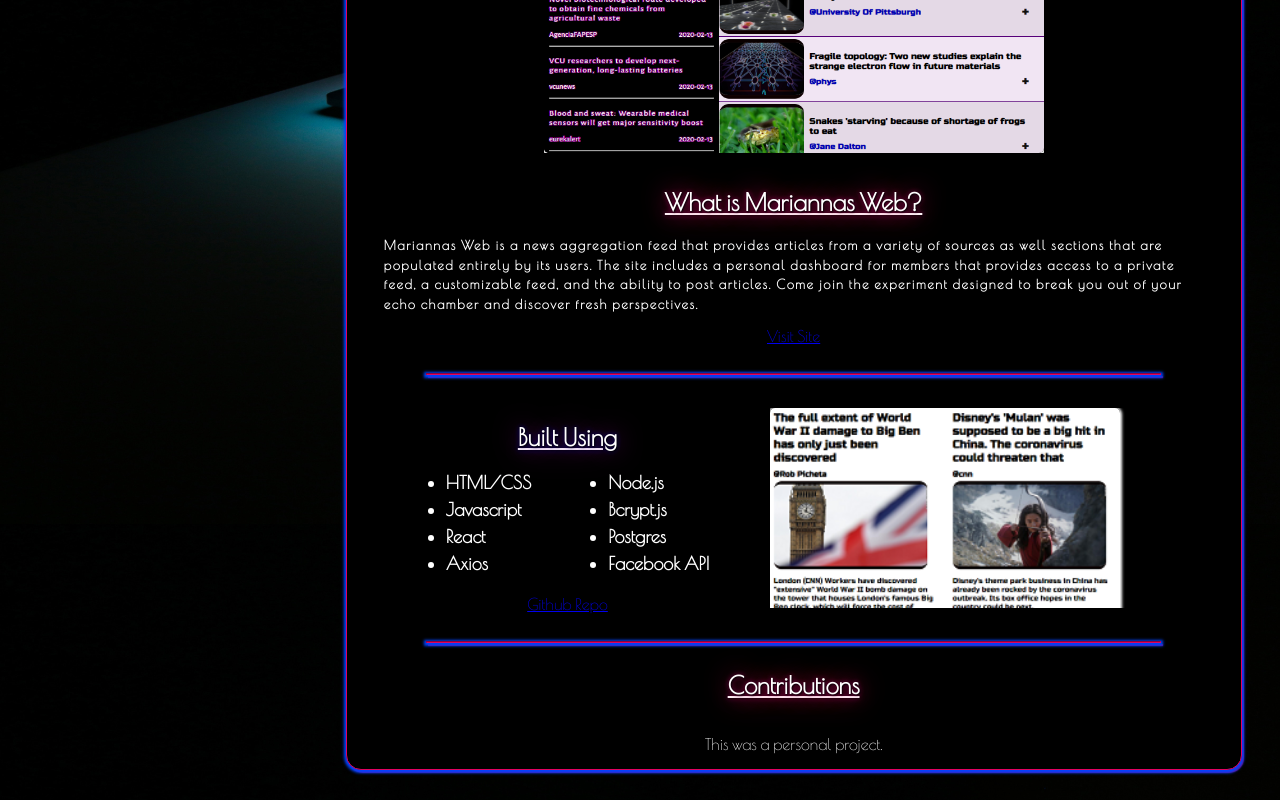
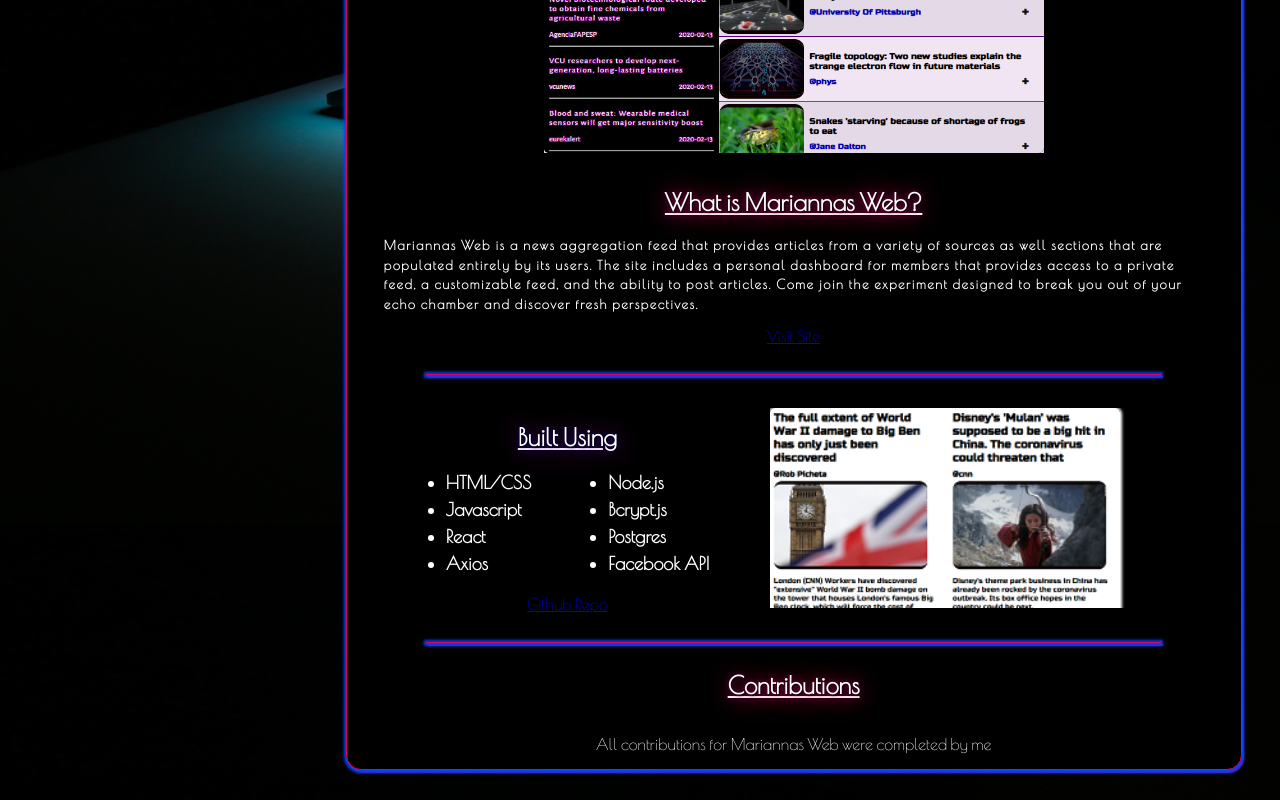
Before and after one commit to rlmclaughlin/portfolio, a React (Create React App) app: page /mariannasWeb in a window 1280 px wide. Shown: the part 382-1182 px from the top of the page. Built offline with nearby package versions, Linux system fonts and the light colour scheme.

Commit message:
updated contribution information for mariannas web

```diff
--- a/src/components/Projects/hyperPrism.js
+++ b/src/components/Projects/hyperPrism.js
@@ -59,7 +59,7 @@ export default class MariannasWeb extends React.Component{
                 </div>
                 <div className='contributions-container'>
                   <h2>Contributions</h2>
-                  <p>This was a personal project.</p>
+                  <p>All contributions for Mariannas Web were completed by me</p>
                 </div>
             </div>
         )
```
